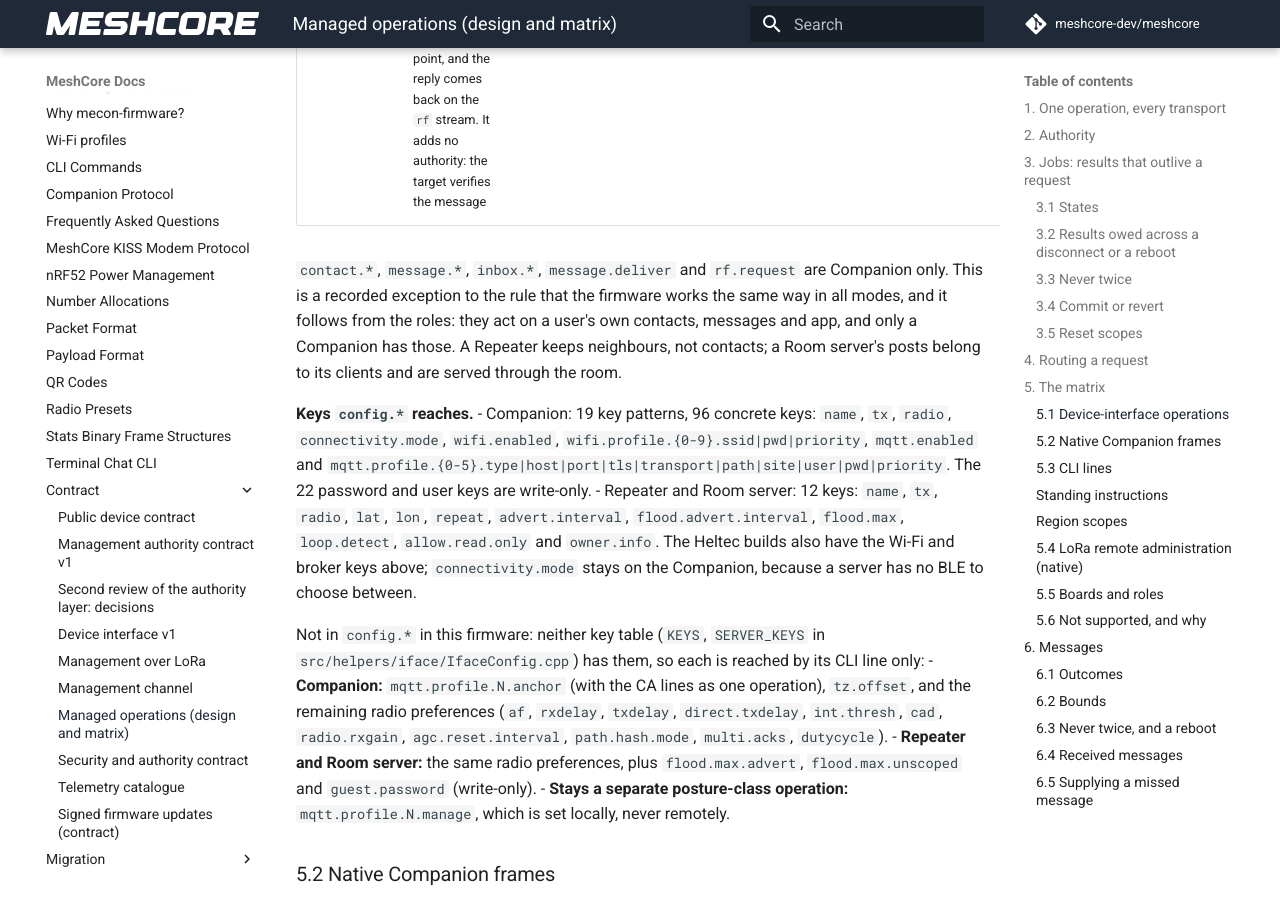
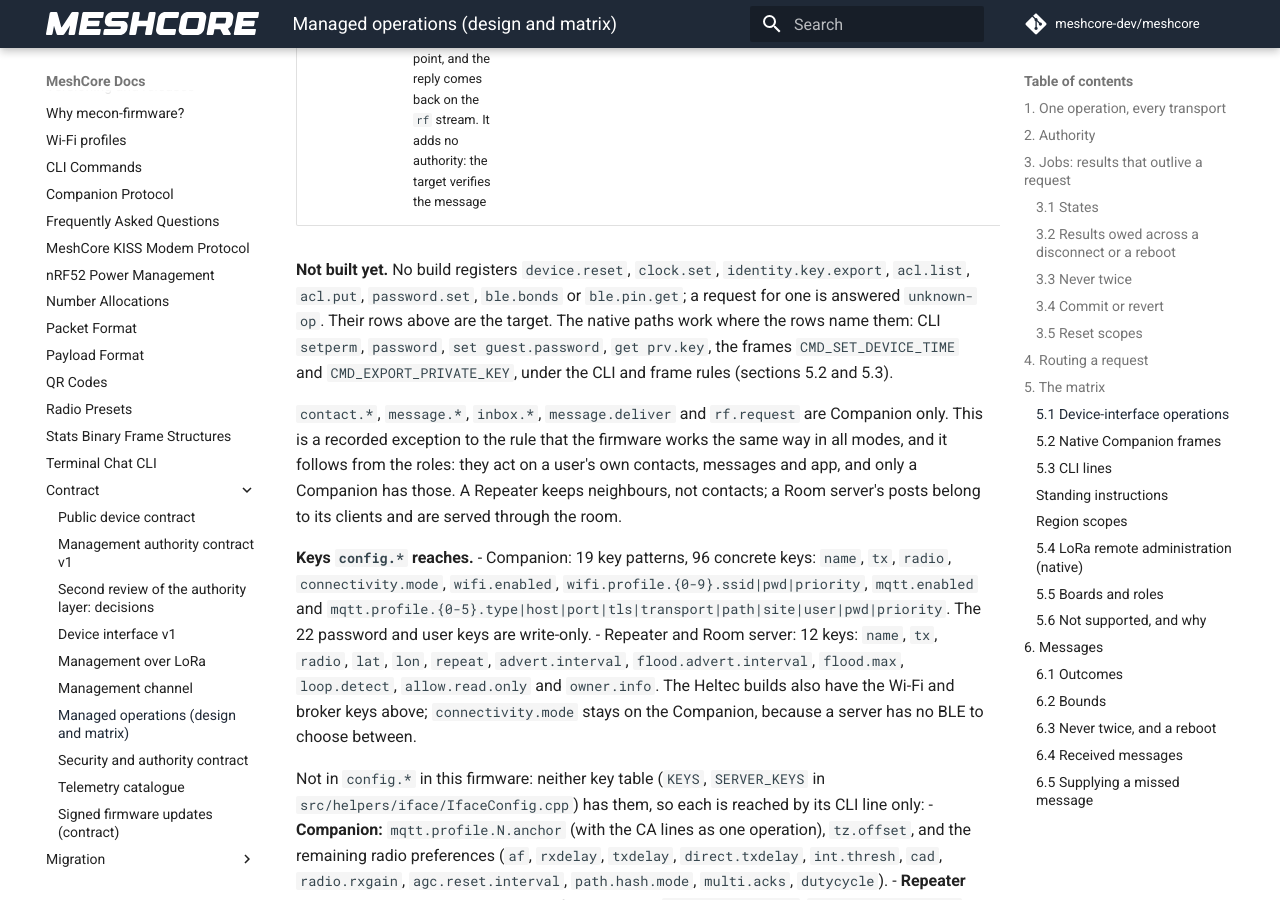
Before and after one commit to hoejriis/mecon-firmware, an MkDocs documentation site: the page built from docs/contract/OPERATIONS.md, in a window 1280 px wide and 900 px high, scrolled down 13799 px. Built offline with MkDocs 1.6.1 and Material for MkDocs 9.7.7, drawn with Linux system fonts in a browser that asks for light colours; comment, search, counter and statistics services are not loaded.

Commit message:
OPERATIONS: name the section 5.1 operations no build registers
Issue 428 item 1: eight operations in the matrix have no handler in either OPS table. They are now listed as not built, with the native paths that do work. The batch built in this run (device.reboot, clock.get, advert.send, identity.get) is not on the list; the rest is a follow-up Issue.

Co-Authored-By: Claude Opus 5.5 (1M context) <noreply@anthropic.com>

```diff
--- a/docs/contract/OPERATIONS.md
+++ b/docs/contract/OPERATIONS.md
@@ -202,6 +202,8 @@ Legend: **C** Companion, **R** Repeater, **S** Room server. Transports: **USB**
 | `standing.list` | each instruction, with `runs_left` when it was given `runs` (kept across a boot), and since boot: `runs`, `failed` (the report could not be built or sent), and `skipped` (the duty window had no room for a report, after looking once a minute for 5 minutes). A skipped run waits for the next period, and does not count towards `runs` in `standing.put` | | read | no | C R S | as the table |
 | `standing.remove` | `{"id"}` | | write | yes | C R S | as the table |
 | `rf.request` | `{"to":"<node key>","message":"<a signed request, as text>","slot":n,"xid":n}`: `xid` re-sends a message under the same number, so the target keeps the frames it has; this Companion carries it to another node over LoRa, on that channel slot or, with no slot, point to point, and the reply comes back on the `rf` stream. It adds no authority: the target verifies the message | | write | no | C | as the caller, per [LORA_MANAGEMENT](LORA_MANAGEMENT.md) |
+
+**Not built yet.** No build registers `device.reset`, `clock.set`, `identity.key.export`, `acl.list`, `acl.put`, `password.set`, `ble.bonds` or `ble.pin.get`; a request for one is answered `unknown-op`. Their rows above are the target. The native paths work where the rows name them: CLI `setperm`, `password`, `set guest.password`, `get prv.key`, the frames `CMD_SET_DEVICE_TIME` and `CMD_EXPORT_PRIVATE_KEY`, under the CLI and frame rules (sections 5.2 and 5.3).
 
 `contact.*`, `message.*`, `inbox.*`, `message.deliver` and `rf.request` are Companion only. This is a recorded exception to the rule that the firmware works the same way in all modes, and it follows from the roles: they act on a user's own contacts, messages and app, and only a Companion has those. A Repeater keeps neighbours, not contacts; a Room server's posts belong to its clients and are served through the room.
 
```
